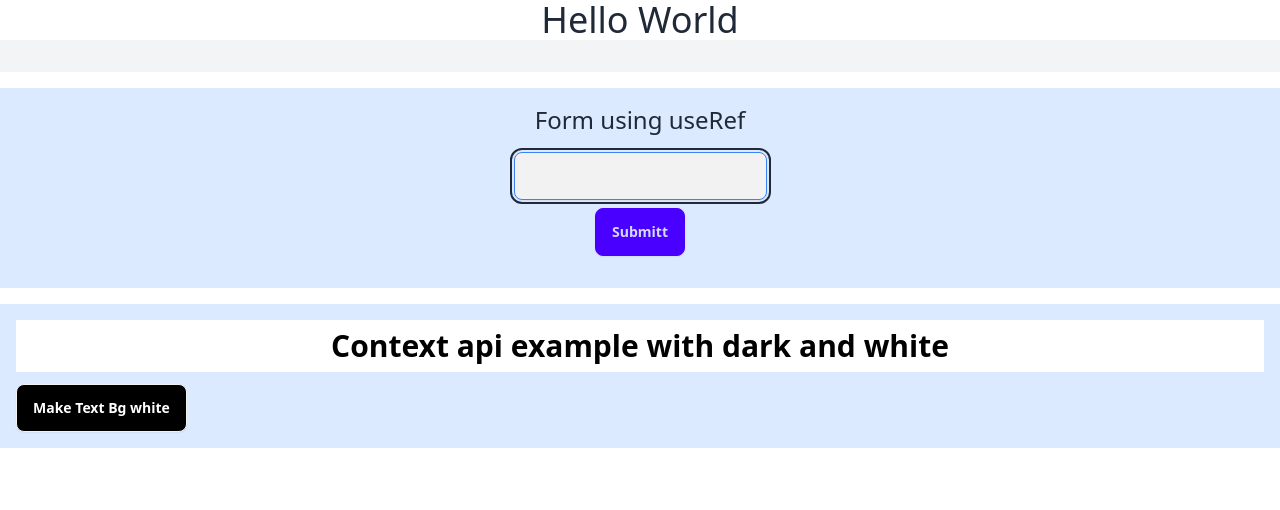
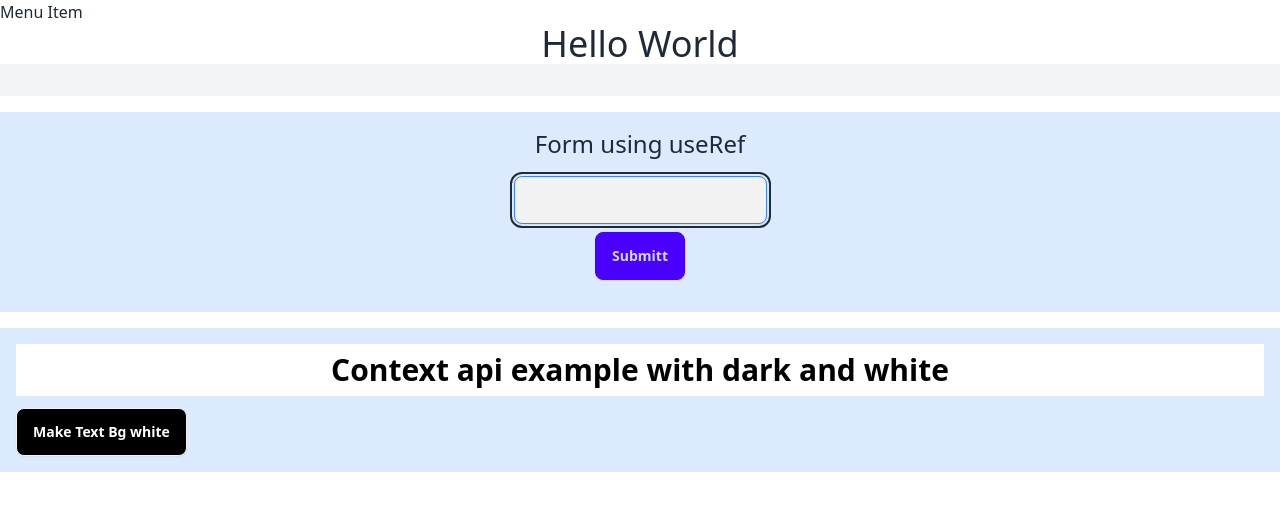
Before and after one commit to hasankarim18/react-type-script-basic, a React (Vite) app: page / in a window 1280 px wide. Shown: the top 510 px of the page. Built offline with nearby package versions, Linux system fonts and the light colour scheme.

Commit message:
provider in component level

```diff
--- a/src/App.tsx
+++ b/src/App.tsx
@@ -10,6 +10,7 @@
 import UseReducerForm from "./pages/UseReducerForm";
 import UseRefExamples from "./pages/UseRefExamples";
 import ContextExample from "./pages/ContextExample";
+import { MenuItem, MenuList } from "./components/Menu";
 
 function App() {
   //   console.log('render');
@@ -18,6 +19,9 @@
   return (
     <>
       <div className="max-w-7xl mx-auto my-0">
+        <MenuList>
+          <MenuItem></MenuItem>
+        </MenuList>
         <h1 className="text-center text-4xl">Hello World</h1>
 
         <div className=" bg-gray-100   p-4">
--- /dev/null
+++ b/src/components/Menu.tsx
@@ -0,0 +1,27 @@
+import { ReactNode, createContext, useContext } from "react";
+
+type TMenuContext = {
+  theme: string;
+};
+
+type TMunuProviderProps = {
+  children: ReactNode;
+};
+
+const MenuContext = createContext<TMenuContext | null>(null);
+
+export const MenuList = ({ children }: TMunuProviderProps) => {
+  return (
+    <MenuContext.Provider value={{ theme: "dark" }}>
+      <div>
+        <ul>{children}</ul>
+      </div>
+    </MenuContext.Provider>
+  );
+};
+
+export const MenuItem = () => {
+  const { theme } = useContext(MenuContext) as TMenuContext;
+  console.log(theme);
+  return <div>Menu Item</div>;
+};
--- a/src/context/ThemeProvider.tsx
+++ b/src/context/ThemeProvider.tsx
@@ -1,6 +1,6 @@
 import { Dispatch, ReactNode, createContext, useState } from "react";
 
-type TThemeContext = {
+export type TThemeContext = {
   dark: boolean;
   setDark: Dispatch<React.SetStateAction<boolean>>;
 };
--- a/src/pages/ContextExample.tsx
+++ b/src/pages/ContextExample.tsx
@@ -1,8 +1,8 @@
-import React, { useContext } from "react";
-import { ThemeContext } from "../context/ThemeProvider";
+import { useContext } from "react";
+import { TThemeContext, ThemeContext } from "../context/ThemeProvider";
 
 const ContextExample = () => {
-  const { dark, setDark } = useContext(ThemeContext);
+  const { dark, setDark } = useContext(ThemeContext) as TThemeContext;
 
   return (
     <div>
```
